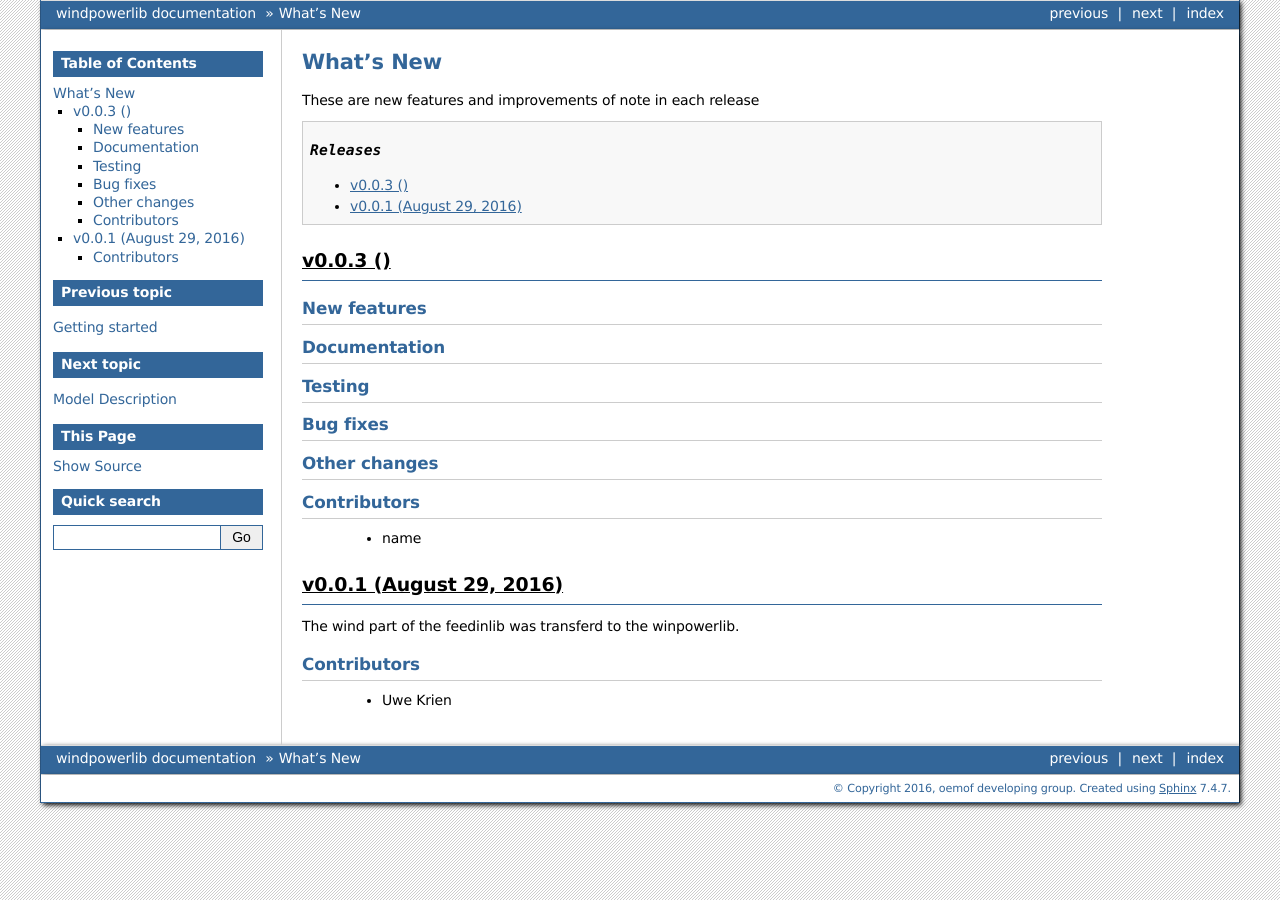
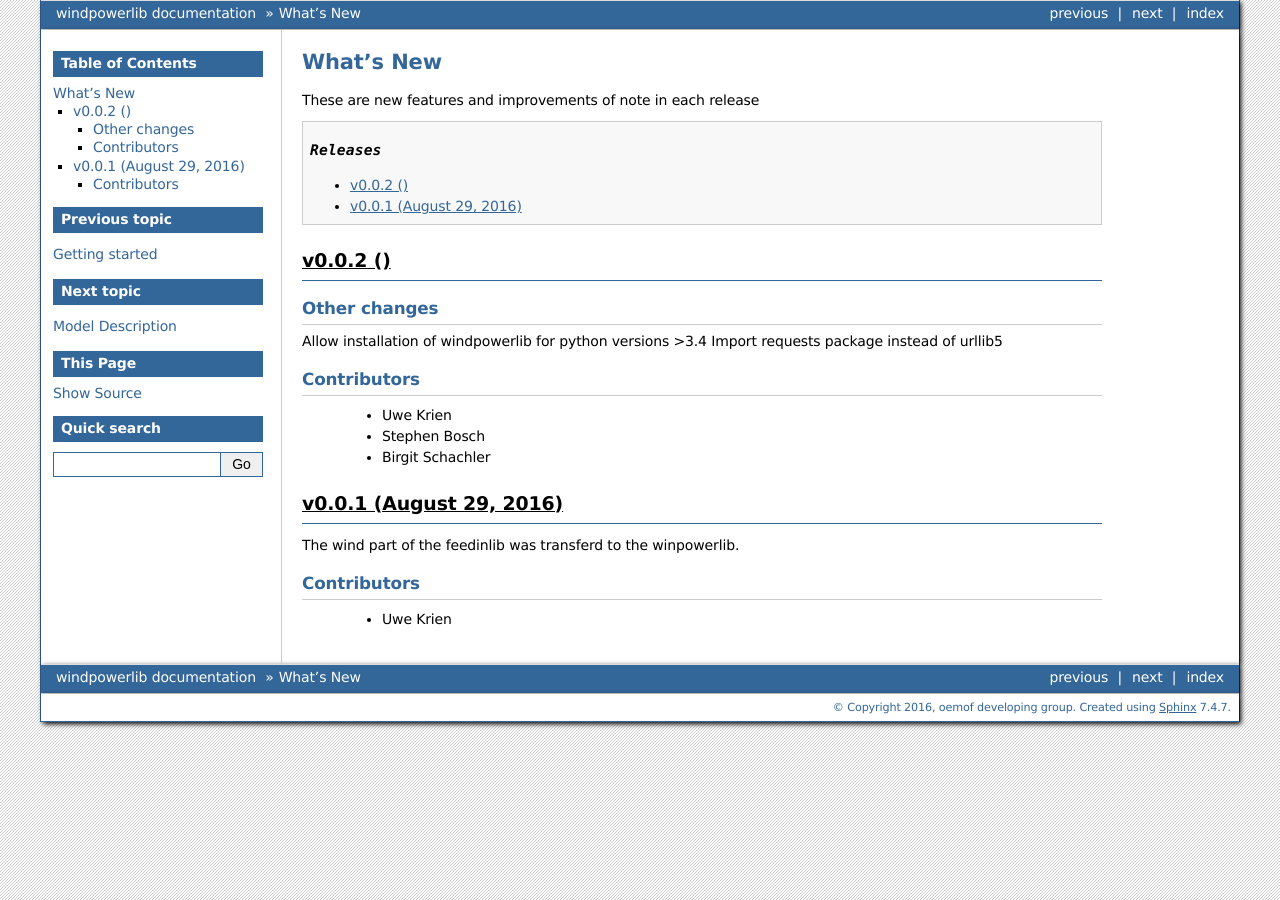
Before and after one commit to wind-python/windpowerlib, a Sphinx documentation site: the page built from doc/whats_new.rst, in a window 1280 px wide. Built offline with Sphinx 7.4.7, drawn with Linux system fonts in a browser that asks for light colours; formulas are drawn with MathJax 3.

Commit message:
Update whatsnew v002

```diff
--- a/doc/whatsnew/v002.txt
+++ b/doc/whatsnew/v002.txt
@@ -1,27 +1,15 @@
-v0.0.3 ()
+v0.0.2 ()
 +++++++++++++++++++++++++
-
-New features
-############
-
-
-Documentation
-#############
-
-
-Testing
-#######
-
-
-Bug fixes
-#########
 
 
 Other changes
 #############
-
+Allow installation of windpowerlib for python versions >3.4
+Import requests package instead of urllib5
 
 Contributors
 ############
 
- * name
+ * Uwe Krien
+ * Stephen Bosch
+ * Birgit Schachler
```
